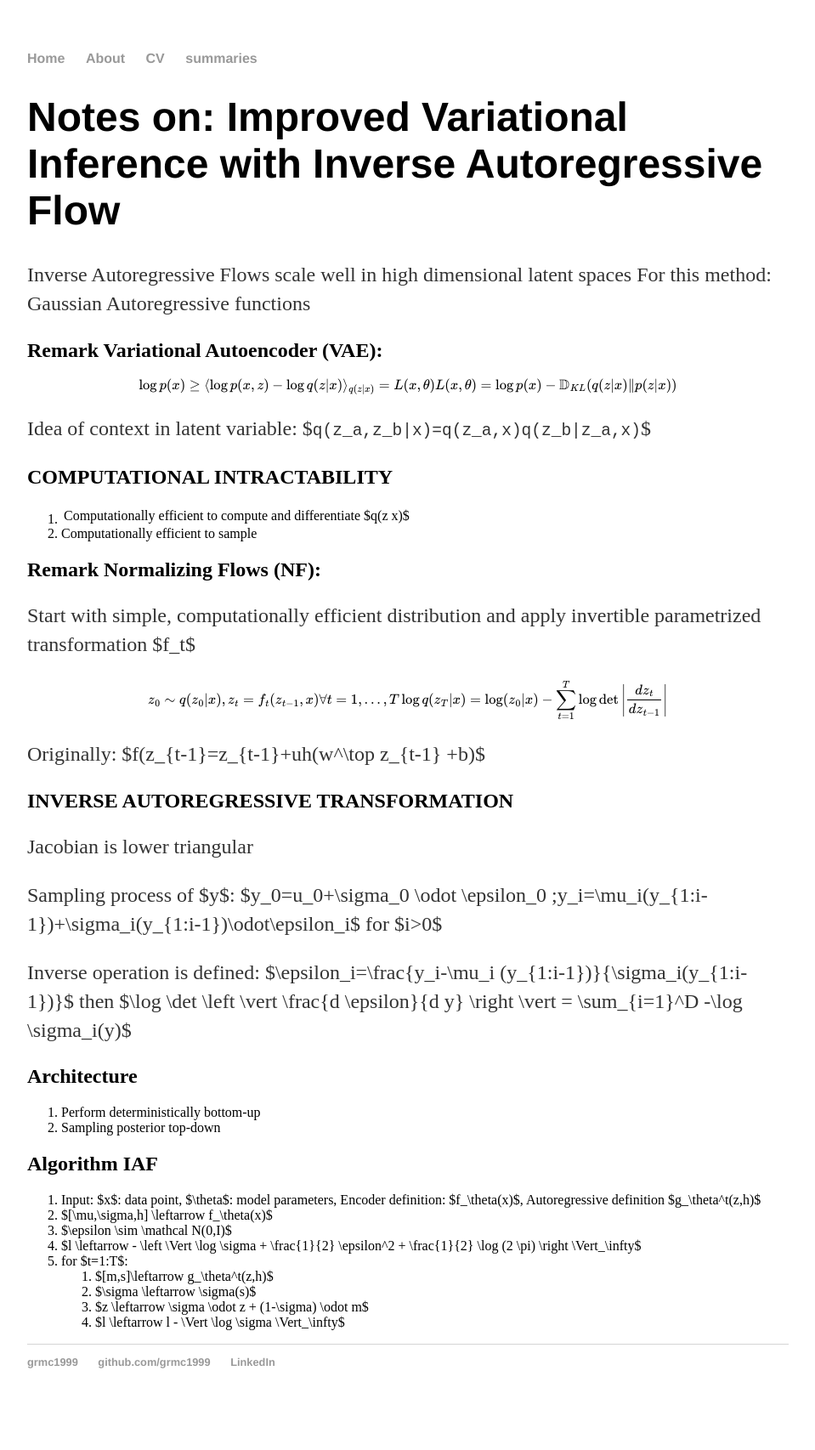
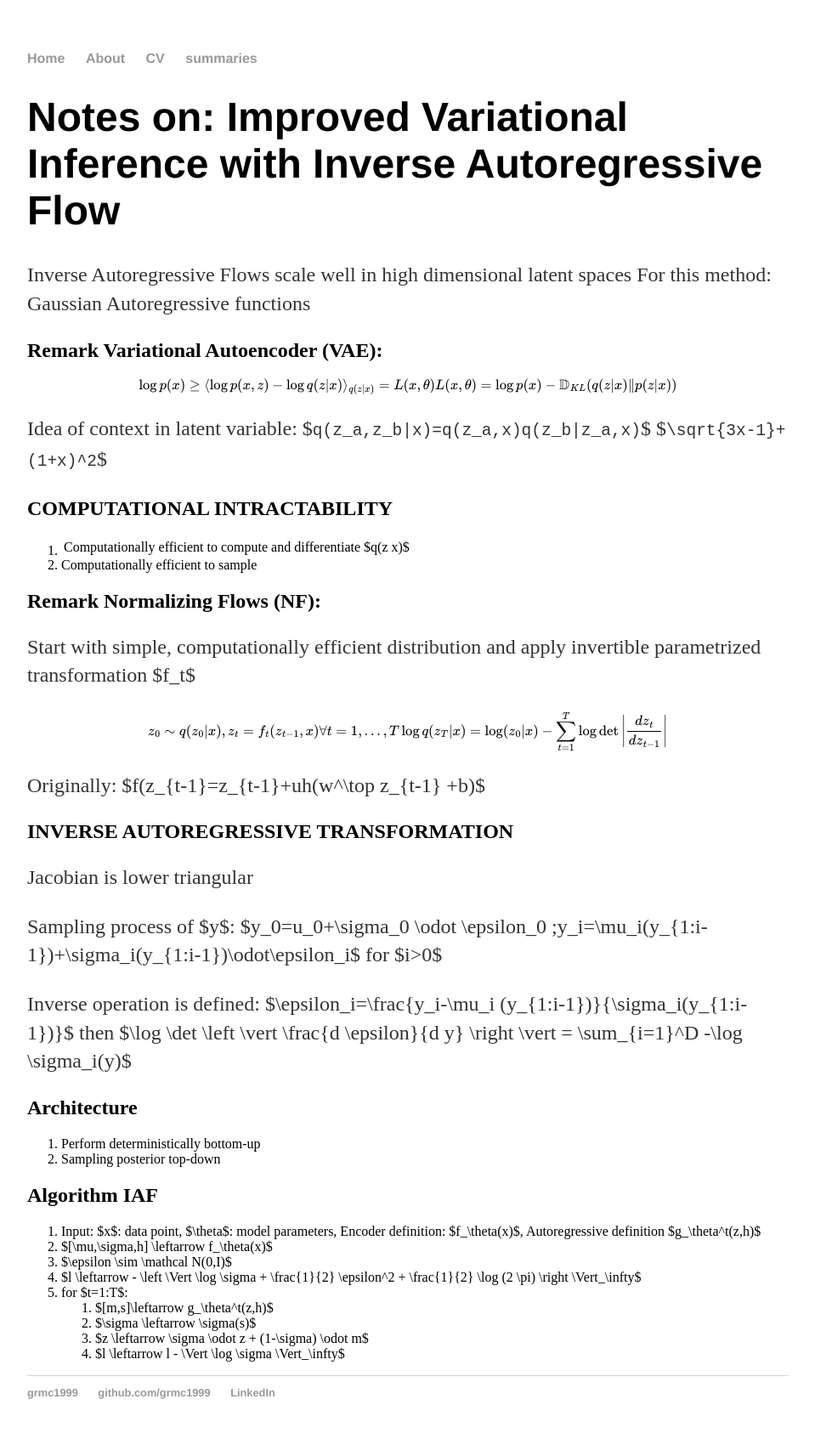
Before and after one commit to grmc1999/grmc1999.github.io, a Jekyll site: the page built from _posts/2025-02-07-Improved-Variational-Inference-with-Inverse-Autoregressive-Flow.tex.md, in a window 1280 px wide. Shown: the whole page at 85% size, without its empty margins (160-1119 px from the left). Built offline with Jekyll 4.4.1, drawn with Linux system fonts in a browser that asks for light colours; our own code applies the rules of GitHub Pages for plain Markdown files; before the commit the page ends 1670 px from its top, so only the background shows below that.

Commit message:
Update 2025-02-07-Improved-Variational-Inference-with-Inverse-Autoregressive-Flow.tex.md

```diff
--- a/_posts/2025-02-07-Improved-Variational-Inference-with-Inverse-Autoregressive-Flow.tex.md
+++ b/_posts/2025-02-07-Improved-Variational-Inference-with-Inverse-Autoregressive-Flow.tex.md
@@ -10,7 +10,7 @@ $$
 L(x,\theta) =\log p(x)-\mathbb D_{KL}(q(z|x)\Vert p(z|x))
 $$
 
-Idea of context in latent variable: $`q(z_a,z_b|x)=q(z_a,x)q(z_b|z_a,x)`$
+Idea of context in latent variable: $`q(z_a,z_b|x)=q(z_a,x)q(z_b|z_a,x)`$ $`\sqrt{3x-1}+(1+x)^2`$
 
 ## COMPUTATIONAL INTRACTABILITY
 
```
